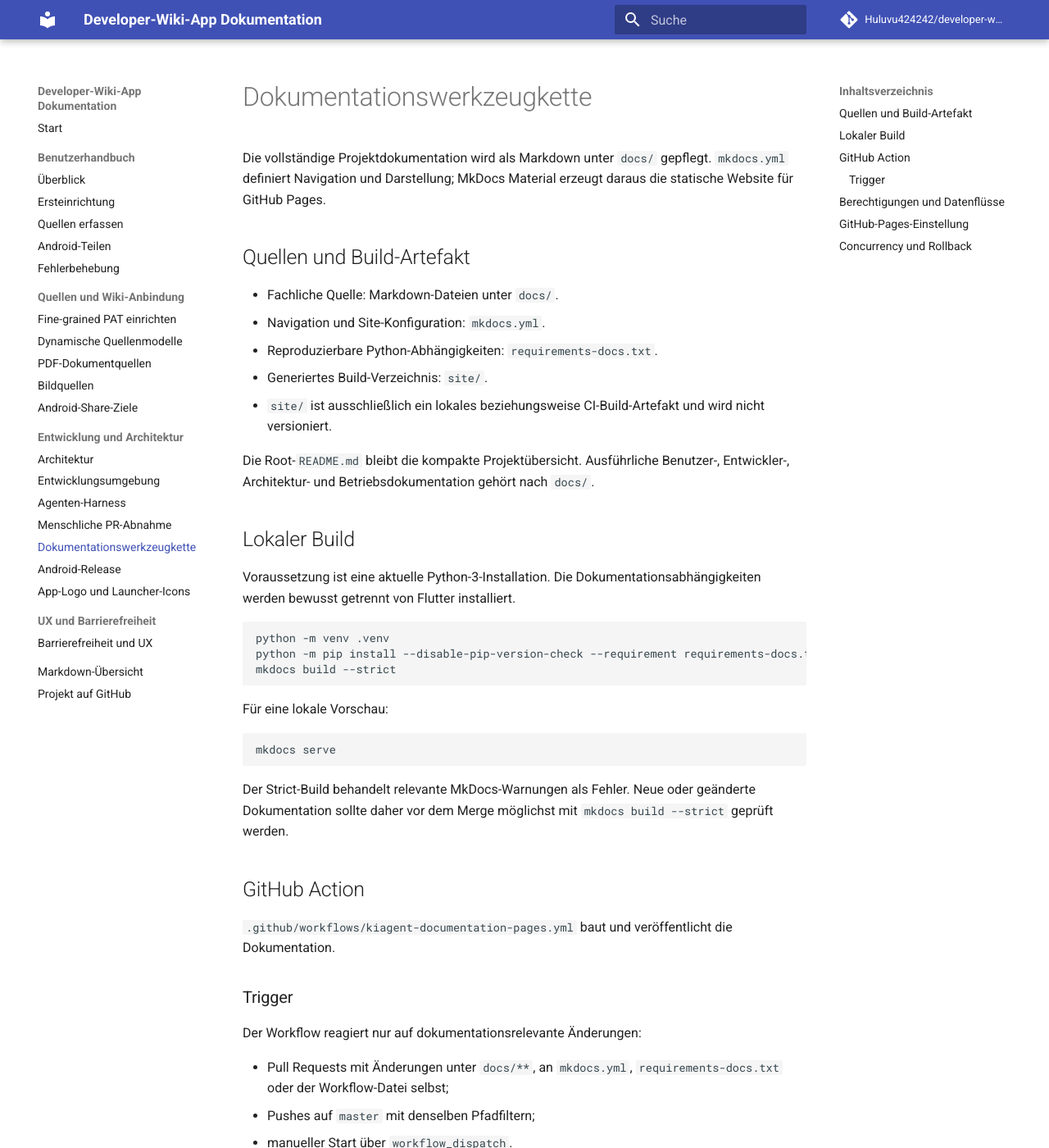
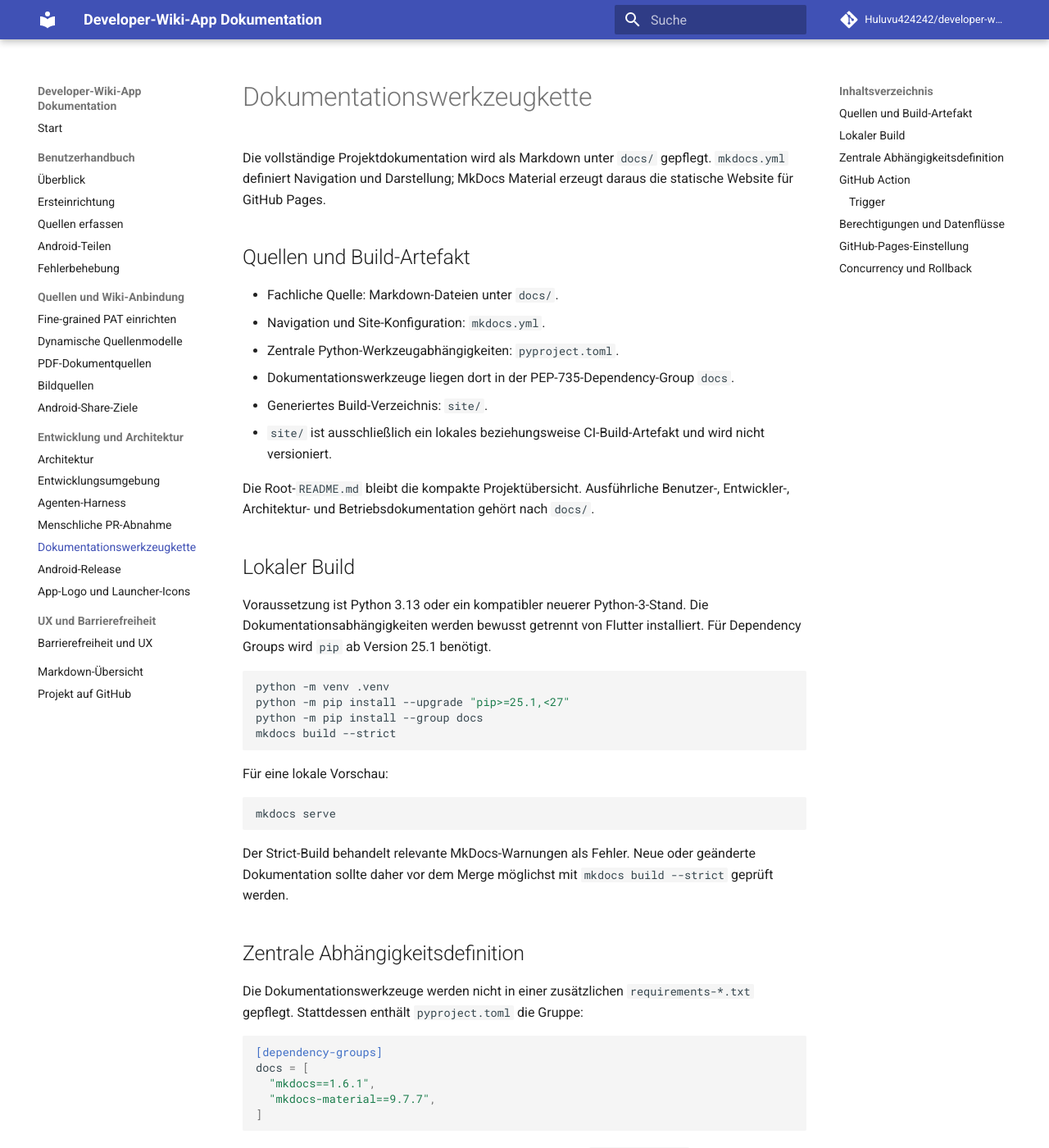
Before and after one commit to Huluvu424242/developer-wiki-app, an MkDocs documentation site: the page built from docs/documentation-toolchain.md, in a window 1280 px wide and 1400 px high. Shown: the whole window at 82% size. Built offline with MkDocs 1.6.1 and Material for MkDocs 9.7.7, drawn with Linux system fonts in a browser that asks for light colours; comment, search, counter and statistics services are not loaded; some of the changed text lies outside the part shown.

Commit message:
docs: pyproject Dependency Group dokumentieren

````diff
--- a/docs/documentation-toolchain.md
+++ b/docs/documentation-toolchain.md
@@ -6,7 +6,8 @@ Die vollständige Projektdokumentation wird als Markdown unter `docs/` gepflegt.
 
 - Fachliche Quelle: Markdown-Dateien unter `docs/`.
 - Navigation und Site-Konfiguration: `mkdocs.yml`.
-- Reproduzierbare Python-Abhängigkeiten: `requirements-docs.txt`.
+- Zentrale Python-Werkzeugabhängigkeiten: `pyproject.toml`.
+- Dokumentationswerkzeuge liegen dort in der PEP-735-Dependency-Group `docs`.
 - Generiertes Build-Verzeichnis: `site/`.
 - `site/` ist ausschließlich ein lokales beziehungsweise CI-Build-Artefakt und wird nicht versioniert.
 
@@ -14,11 +15,12 @@ Die Root-`README.md` bleibt die kompakte Projektübersicht. Ausführliche Benutz
 
 ## Lokaler Build
 
-Voraussetzung ist eine aktuelle Python-3-Installation. Die Dokumentationsabhängigkeiten werden bewusst getrennt von Flutter installiert.
+Voraussetzung ist Python 3.13 oder ein kompatibler neuerer Python-3-Stand. Die Dokumentationsabhängigkeiten werden bewusst getrennt von Flutter installiert. Für Dependency Groups wird `pip` ab Version 25.1 benötigt.
 
 ```bash
 python -m venv .venv
-python -m pip install --disable-pip-version-check --requirement requirements-docs.txt
+python -m pip install --upgrade "pip>=25.1,<27"
+python -m pip install --group docs
 mkdocs build --strict
 ```
 
@@ -30,6 +32,20 @@ mkdocs serve
 
 Der Strict-Build behandelt relevante MkDocs-Warnungen als Fehler. Neue oder geänderte Dokumentation sollte daher vor dem Merge möglichst mit `mkdocs build --strict` geprüft werden.
 
+## Zentrale Abhängigkeitsdefinition
+
+Die Dokumentationswerkzeuge werden nicht in einer zusätzlichen `requirements-*.txt` gepflegt. Stattdessen enthält `pyproject.toml` die Gruppe:
+
+```toml
+[dependency-groups]
+docs = [
+  "mkdocs==1.6.1",
+  "mkdocs-material==9.7.7",
+]
+```
+
+Weitere Python-Werkzeuggruppen können später im selben `pyproject.toml` ergänzt werden. Dadurch bleibt die TOML-Datei der zentrale Einstiegspunkt für Python-basierte Entwicklungs- und Dokumentationswerkzeuge, ohne die Flutter-Abhängigkeiten aus `pubspec.yaml` zu vermischen.
+
 ## GitHub Action
 
 `.github/workflows/kiagent-documentation-pages.yml` baut und veröffentlicht die Dokumentation.
@@ -38,7 +54,7 @@ Der Strict-Build behandelt relevante MkDocs-Warnungen als Fehler. Neue oder geä
 
 Der Workflow reagiert nur auf dokumentationsrelevante Änderungen:
 
-- Pull Requests mit Änderungen unter `docs/**`, an `mkdocs.yml`, `requirements-docs.txt` oder der Workflow-Datei selbst;
+- Pull Requests mit Änderungen unter `docs/**`, an `mkdocs.yml`, `pyproject.toml` oder der Workflow-Datei selbst;
 - Pushes auf `master` mit denselben Pfadfiltern;
 - manueller Start über `workflow_dispatch`.
 
@@ -55,7 +71,7 @@ Der Build-Job besitzt ausschließlich `contents: read`. Erst der getrennte Deplo
 - `pages: write`
 - `id-token: write`
 
-Die Werkzeugkette liest den Repository-Inhalt, installiert die in `requirements-docs.txt` festgelegten Dokumentationswerkzeuge und übergibt ausschließlich das generierte `site/`-Verzeichnis an GitHub Pages. Es gibt keine Repository-Schreibwirkung.
+Die Werkzeugkette liest den Repository-Inhalt, installiert die in der Dependency-Group `docs` aus `pyproject.toml` festgelegten Dokumentationswerkzeuge und übergibt ausschließlich das generierte `site/`-Verzeichnis an GitHub Pages. Es gibt keine Repository-Schreibwirkung.
 
 Externe GitHub Actions werden auf unveränderliche Commit-SHAs gepinnt. Verwendet werden ausschließlich offizielle Actions der GitHub-Organisation `actions` für Checkout, Python-Setup, Pages-Konfiguration, Pages-Artefakt und Deployment. Die Python-Pakete dienen nur dem Dokumentationsbuild und werden nicht mit der Flutter-App ausgeliefert.
 
````
